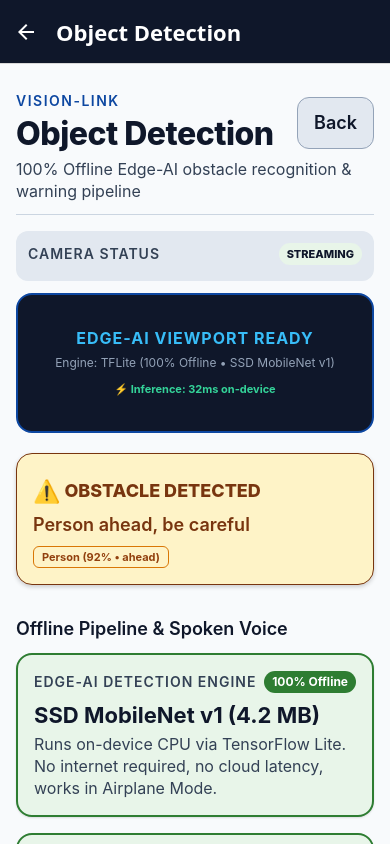
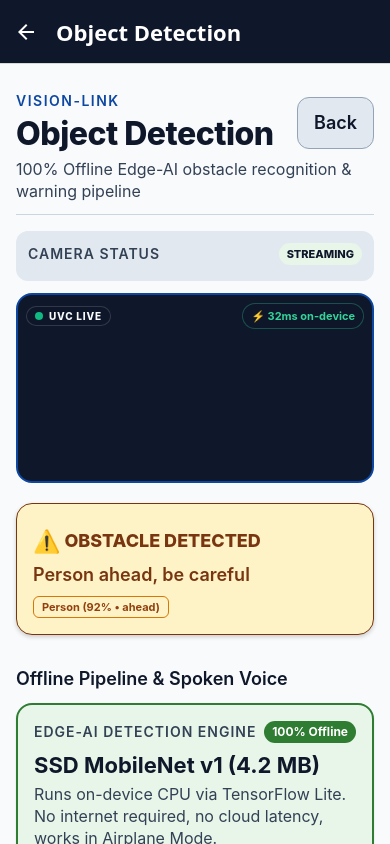
Before and after one commit to venkiVP444/vision-link, a React Native app: screen /ObjectDetection in a window 390 px wide. Built offline with nearby package versions, Linux system fonts and the light colour scheme.

Commit message:
fix filter

```diff
--- a/src/screens/ObjectDetectionScreen.tsx
+++ b/src/screens/ObjectDetectionScreen.tsx
@@ -1,5 +1,5 @@
 import React, { useState, useEffect, useRef } from 'react';
-import { View, Text, StyleSheet, ScrollView, TouchableOpacity } from 'react-native';
+import { View, Text, StyleSheet, ScrollView, TouchableOpacity, Image } from 'react-native';
 import { useNavigation } from '@react-navigation/native';
 import {
   AccessibleButton,
@@ -23,7 +23,21 @@ type DetectionDisplayState =
   | 'no-warning'
   | 'error';
 
-const DEBOUNCE_INTERVAL_MS = 8000;
+export const DEFAULT_OBJECT_DEBOUNCE_CONFIG = {
+  // If the same object remains continuously detected, wait at least this long before repeating
+  continuousCooldownMs: 12000,
+  // If an object is absent/unseen for this long, it is considered to have disappeared;
+  // when seen again, it will be announced immediately with zero latency.
+  disappearanceWindowMs: 2500,
+  // Number of consecutive valid inference frames without obstacles required before certifying path is clear
+  clearPathConsecutiveFrames: 2,
+};
+
+interface ObjectTrackState {
+  lastAnnouncedTimestamp: number;
+  lastSeenTimestamp: number;
+  isAnnounced: boolean;
+}
 
 export const ObjectDetectionScreen: React.FC = () => {
   const navigation = useNavigation();
@@ -35,7 +49,8 @@ export const ObjectDetectionScreen: React.FC = () => {
   const [errorMessage, setErrorMessage] = useState<string | null>(null);
   const [detectedObjects, setDetectedObjects] = useState<DetectedObject[]>([]);
   const [lastInferenceMs, setLastInferenceMs] = useState<number | null>(null);
-  const [speaking, setSpeaking] = useState<boolean>(ttsService.isSpeaking());
+  const [_speaking, setSpeaking] = useState<boolean>(ttsService.isSpeaking());
+  const [currentFrameUri, setCurrentFrameUri] = useState<string | null>(null);
 
   const lastSpokenRef = useRef<{ warning: string | null; timestamp: number }>({
     warning: null,
@@ -45,9 +60,12 @@ export const ObjectDetectionScreen: React.FC = () => {
     warning: null,
     timestamp: 0,
   });
+  const objectTrackMapRef = useRef<Map<string, ObjectTrackState>>(new Map());
+  const consecutiveClearFramesRef = useRef<number>(0);
   const isProcessingRef = useRef<boolean>(false);
   const isFaceProcessingRef = useRef<boolean>(false);
   const prevCamStatusRef = useRef<CameraStatus>(cameraService.getStatus());
+  const executeDetectionCycleRef = useRef<() => Promise<void>>(() => Promise.resolve());
 
   useEffect(() => {
     const unsubTTS = ttsService.onStateChange((isSpk) => {
@@ -65,7 +83,10 @@ export const ObjectDetectionScreen: React.FC = () => {
         ttsService.stopSpeaking();
         lastSpokenRef.current = { warning: null, timestamp: 0 };
         lastFaceSpokenRef.current = { warning: null, timestamp: 0 };
+        objectTrackMapRef.current.clear();
+        consecutiveClearFramesRef.current = 0;
         isFaceProcessingRef.current = false;
+        setCurrentFrameUri(null);
         setWarningText(null);
         setDetectedObjects([]);
         setDisplayState('idle');
@@ -101,17 +122,21 @@ export const ObjectDetectionScreen: React.FC = () => {
       console.warn('[ObjectDetectionScreen] Pre-load model error:', err);
     });
 
+    const currentTrackMap = objectTrackMapRef.current;
+
     return () => {
       unsubTTS();
       unsubCam();
       ttsService.stopSpeaking();
       lastSpokenRef.current = { warning: null, timestamp: 0 };
       lastFaceSpokenRef.current = { warning: null, timestamp: 0 };
+      currentTrackMap.clear();
+      consecutiveClearFramesRef.current = 0;
       isFaceProcessingRef.current = false;
     };
   }, []);
 
-  const announceWarningWithDebounce = async (warning: string) => {
+  const announceWarningWithDebounce = async (warning: string, objectLabel?: string) => {
     const prefs = ttsService.getPreferences();
     if (!prefs.autoAnnounceDetections) {
       console.log('[ObjectDetectionScreen] Auto-Announce is OFF. Speech suppressed.');
@@ -123,26 +148,42 @@ export const ObjectDetectionScreen: React.FC = () => {
     }
 
     const now = Date.now();
-    const last = lastSpokenRef.current;
+    const key = (objectLabel || warning).toLowerCase().trim();
+    const track = objectTrackMapRef.current.get(key);
 
-    const isSameObject = last.warning === warning;
-    const isDuplicate = isSameObject && (now - last.timestamp < DEBOUNCE_INTERVAL_MS);
+    const hasDisappeared = !track || (now - track.lastSeenTimestamp > DEFAULT_OBJECT_DEBOUNCE_CONFIG.disappearanceWindowMs);
+    const continuousElapsed = track ? (now - track.lastAnnouncedTimestamp) : Infinity;
 
-    if (isDuplicate) {
-      console.log('[ObjectDetectionScreen] Duplicate warning suppressed within debounce window:', warning);
+    // Check if announcement should occur for this object:
+    // 1. Newly detected or reappeared after disappearance window: announce immediately with zero latency.
+    // 2. Continuously detected: suppress repeated announcements until continuousCooldownMs has elapsed.
+    const shouldAnnounce = hasDisappeared || (continuousElapsed >= DEFAULT_OBJECT_DEBOUNCE_CONFIG.continuousCooldownMs);
+
+    // Update track record
+    objectTrackMapRef.current.set(key, {
+      lastAnnouncedTimestamp: shouldAnnounce ? now : (track ? track.lastAnnouncedTimestamp : now),
+      lastSeenTimestamp: now,
+      isAnnounced: shouldAnnounce ? true : (track ? track.isAnnounced : true),
+    });
+
+    if (!shouldAnnounce) {
+      console.log(`[ObjectDetectionScreen] Debounced repeated announcement for "${key}" (cooldown remaining: ${Math.max(0, DEFAULT_OBJECT_DEBOUNCE_CONFIG.continuousCooldownMs - continuousElapsed)}ms)`);
       return;
     }
 
+    const last = lastSpokenRef.current;
+    const isSameWarning = last.warning === warning;
+
     // When detection changes (e.g. Chair -> Person):
     // Immediately cancel and stop any stale TTS and speak the new object.
-    if (!isSameObject && ttsService.isSpeaking()) {
+    if (!isSameWarning && ttsService.isSpeaking()) {
       console.log('[ObjectDetectionScreen] Object changed from', last.warning, 'to', warning, '- cancelling stale TTS');
       try {
         await ttsService.stopSpeaking();
       } catch (err) {
         console.warn('[ObjectDetectionScreen] Error stopping stale speech:', err);
       }
-    } else if (isSameObject && ttsService.isSpeaking()) {
+    } else if (isSameWarning && ttsService.isSpeaking()) {
       console.log('[ObjectDetectionScreen] TTS is currently speaking same warning. Avoiding overlapping audio.');
       return;
     }
@@ -208,6 +249,8 @@ export const ObjectDetectionScreen: React.FC = () => {
       setDetectedObjects([]);
       ttsService.stopSpeaking();
       lastSpokenRef.current = { warning: null, timestamp: 0 };
+      objectTrackMapRef.current.clear();
+      consecutiveClearFramesRef.current = 0;
       return;
     }
 
@@ -218,23 +261,27 @@ export const ObjectDetectionScreen: React.FC = () => {
       const frame = await cameraService.captureFrame();
 
       if (!frame) {
-        // No fresh frame available yet from ImageReader; reset state so UI does not stay in loading or retain stale clear path
-        if (displayState === 'processing' || displayState === 'capturing' || displayState === 'no-warning') {
+        // Missing frame: treat as unknown, reset consecutive clear frame counter, do not assume path is clear
+        consecutiveClearFramesRef.current = 0;
+        if (displayState === 'processing' || displayState === 'capturing') {
           setDisplayState('idle');
         }
         return;
+      }
+
+      const frameUri = typeof frame === 'string' ? frame : frame.data;
+      if (frameUri) {
+        setCurrentFrameUri(frameUri);
       }
 
       if (displayState === 'idle') {
         setDisplayState('processing');
       }
 
-      // Trigger independent face detection on the exact same frame without blocking object detection
-      runIndependentFaceDetection(frame);
-
       const result = await aiService.detectObjectsFromFrame(frame, aiService.getConfidenceThreshold());
 
       if (result.status === 'error') {
+        consecutiveClearFramesRef.current = 0;
         setDisplayState('error');
         setErrorMessage(result.errorMessage || 'Unable to process camera frame.');
         return;
@@ -245,31 +292,46 @@ export const ObjectDetectionScreen: React.FC = () => {
       }
       setDetectedObjects(result.objects || []);
 
-      if (result.warning && result.warning.trim().length > 0) {
+      // Trigger independent face detection safely on the frame
+      runIndependentFaceDetection(frame);
+
+      if (result.warning && result.warning.trim().length > 0 && result.objects && result.objects.length > 0) {
+        consecutiveClearFramesRef.current = 0;
         setDisplayState('warning');
         setWarningText(result.warning);
         setErrorMessage(null);
         const prefs = ttsService.getPreferences();
         const spokenSentence = ttsService.translateDetectionWarning(result.warning, prefs.language);
+        const primaryLabel = result.objects[0]?.label || undefined;
         console.log(`[EdgeAI] final warning="${result.warning}" | TTS text="${spokenSentence}"`);
-        await announceWarningWithDebounce(spokenSentence);
+        await announceWarningWithDebounce(spokenSentence, primaryLabel);
       } else {
+        // Valid inference frame with NO qualifying obstacles
+        consecutiveClearFramesRef.current += 1;
+
+        // Prune or reset disappeared objects from track map
+        const now = Date.now();
+        objectTrackMapRef.current.forEach((track) => {
+          if (now - track.lastSeenTimestamp > DEFAULT_OBJECT_DEBOUNCE_CONFIG.disappearanceWindowMs) {
+            track.isAnnounced = false;
+          }
+        });
+
+        // Require multiple consecutive valid frames before declaring path clear
+        if (consecutiveClearFramesRef.current >= DEFAULT_OBJECT_DEBOUNCE_CONFIG.clearPathConsecutiveFrames) {
           setDisplayState('no-warning');
           setWarningText(null);
           setDetectedObjects([]);
           setErrorMessage(null);
-        // Requirement: Clear-path logic / no sticky labels
-        // When no valid allowed object is detected:
-        // - Clear current detection state immediately
-        // - Stay silent
-        // - Stop previous TTS if speaking
-        // - Reset lastSpokenRef so future reappearance is treated as a new detection
+          // Default to silence when path is clear (maintain quiet mode; only manual announce speaks)
           if (ttsService.isSpeaking()) {
             ttsService.stopSpeaking();
           }
           lastSpokenRef.current = { warning: null, timestamp: 0 };
         }
+      }
     } catch (err: any) {
+      consecutiveClearFramesRef.current = 0;
       console.warn('[ObjectDetectionScreen] Detection cycle error:', err);
       setDisplayState('error');
       setErrorMessage(err?.message || 'Detection failed');
@@ -277,6 +339,8 @@ export const ObjectDetectionScreen: React.FC = () => {
       isProcessingRef.current = false;
     }
   };
+
+  executeDetectionCycleRef.current = executeDetectionCycle;
 
   // Automated continuous hands-free detection loop
   useEffect(() => {
@@ -290,7 +354,7 @@ export const ObjectDetectionScreen: React.FC = () => {
         return;
       }
 
-      await executeDetectionCycle();
+      await executeDetectionCycleRef.current();
 
       if (isMounted) {
         timerId = setTimeout(runLoop, 350);
@@ -365,13 +429,24 @@ export const ObjectDetectionScreen: React.FC = () => {
         ) : null}
       </View>
 
-      {/* Detection Viewport Simulation */}
-      <View
+      {/* Real-time UVC Camera Viewport */}
+      <TouchableOpacity
+        activeOpacity={0.9}
+        onPress={handleManualAnnounce}
         accessible={true}
         accessibilityRole="image"
-        accessibilityLabel={`Detection Viewport. Status: ${displayState}`}
+        accessibilityLabel={`Detection Viewport. Status: ${displayState}. Tap to hear audio announcement.`}
+        accessibilityHint="Tap to hear current obstacle analysis"
         style={styles.viewport}
       >
+        {currentFrameUri && (cameraStatus === 'connected' || cameraStatus === 'streaming') ? (
+          <Image
+            source={{ uri: currentFrameUri }}
+            style={styles.viewportImage}
+            resizeMode="cover"
+          />
+        ) : (
+          <View style={styles.viewportPlaceholder}>
             <Text style={styles.viewportTitle}>
               {cameraStatus === 'disconnected'
                 ? 'CAMERA DISCONNECTED'
@@ -384,12 +459,30 @@ export const ObjectDetectionScreen: React.FC = () => {
             <Text style={styles.viewportSubtitle}>
               Engine: TFLite (100% Offline • SSD MobileNet v1)
             </Text>
+          </View>
+        )}
+
+        <View style={styles.viewportOverlay}>
+          <View style={styles.viewportBadgeRow}>
+            <View style={styles.liveBadge}>
+              <View
+                style={[
+                  styles.liveDot,
+                  (cameraStatus === 'connected' || cameraStatus === 'streaming') && styles.liveDotActive,
+                ]}
+              />
+              <Text style={styles.liveText}>
+                {cameraStatus === 'streaming' ? 'UVC LIVE' : cameraStatus.toUpperCase()}
+              </Text>
+            </View>
             {lastInferenceMs !== null && (
               <Text style={styles.latencyBadge}>
-            ⚡ Inference: {lastInferenceMs}ms on-device
+                ⚡ {lastInferenceMs}ms on-device
               </Text>
             )}
           </View>
+        </View>
+      </TouchableOpacity>
 
       {/* Active State View */}
       <View style={styles.stateContainer}>
@@ -563,15 +656,61 @@ const styles = StyleSheet.create({
     color: Colors.onSurface,
   },
   viewport: {
-    height: 140,
+    height: 190,
     backgroundColor: '#0F172A',
     borderRadius: BorderRadius.lg,
     borderWidth: 2,
     borderColor: Colors.primary,
-    padding: Spacing.md,
+    overflow: 'hidden',
+    position: 'relative',
+    marginBottom: Spacing.md,
+  },
+  viewportImage: {
+    width: '100%',
+    height: '100%',
+  },
+  viewportPlaceholder: {
+    flex: 1,
     justifyContent: 'center',
     alignItems: 'center',
-    marginBottom: Spacing.md,
+    padding: Spacing.md,
+  },
+  viewportOverlay: {
+    position: 'absolute',
+    top: Spacing.sm,
+    left: Spacing.sm,
+    right: Spacing.sm,
+  },
+  viewportBadgeRow: {
+    flexDirection: 'row',
+    justifyContent: 'space-between',
+    alignItems: 'center',
+  },
+  liveBadge: {
+    flexDirection: 'row',
+    alignItems: 'center',
+    backgroundColor: 'rgba(15, 23, 42, 0.75)',
+    paddingHorizontal: 8,
+    paddingVertical: 3,
+    borderRadius: BorderRadius.full,
+    borderWidth: 1,
+    borderColor: 'rgba(255, 255, 255, 0.15)',
+  },
+  liveDot: {
+    width: 8,
+    height: 8,
+    borderRadius: 4,
+    backgroundColor: '#94A3B8',
+    marginRight: 6,
+  },
+  liveDotActive: {
+    backgroundColor: '#10B981',
+  },
+  liveText: {
+    color: '#F8FAFC',
+    fontSize: 10,
+    fontWeight: '800',
+    letterSpacing: 0.8,
   },
   viewportTitle: {
     ...Typography.labelLarge,
@@ -591,7 +730,12 @@ const styles = StyleSheet.create({
     color: '#34D399',
     fontSize: 11,
     fontWeight: '700',
-    marginTop: 6,
+    backgroundColor: 'rgba(15, 23, 42, 0.75)',
+    paddingHorizontal: 8,
+    paddingVertical: 3,
+    borderRadius: BorderRadius.full,
+    borderWidth: 1,
+    borderColor: 'rgba(52, 211, 153, 0.3)',
   },
   stateContainer: {
     marginBottom: Spacing.md,
```
Also changed, not shown: src/features/tts/ttsService.ts (+21 -2 lines), 6 other files (tests, documents, lock files or other folders). Lines whose indentation alone changed are shown as unchanged.
